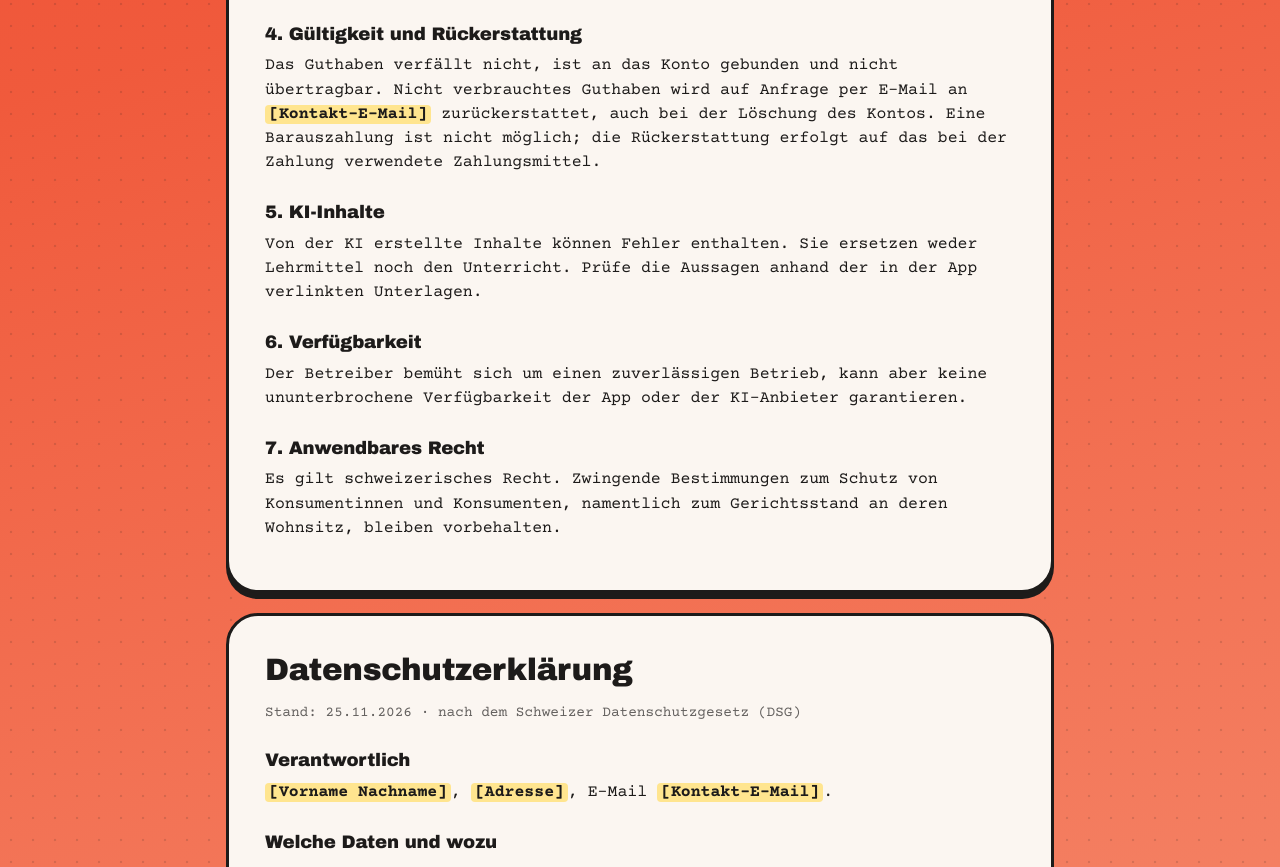
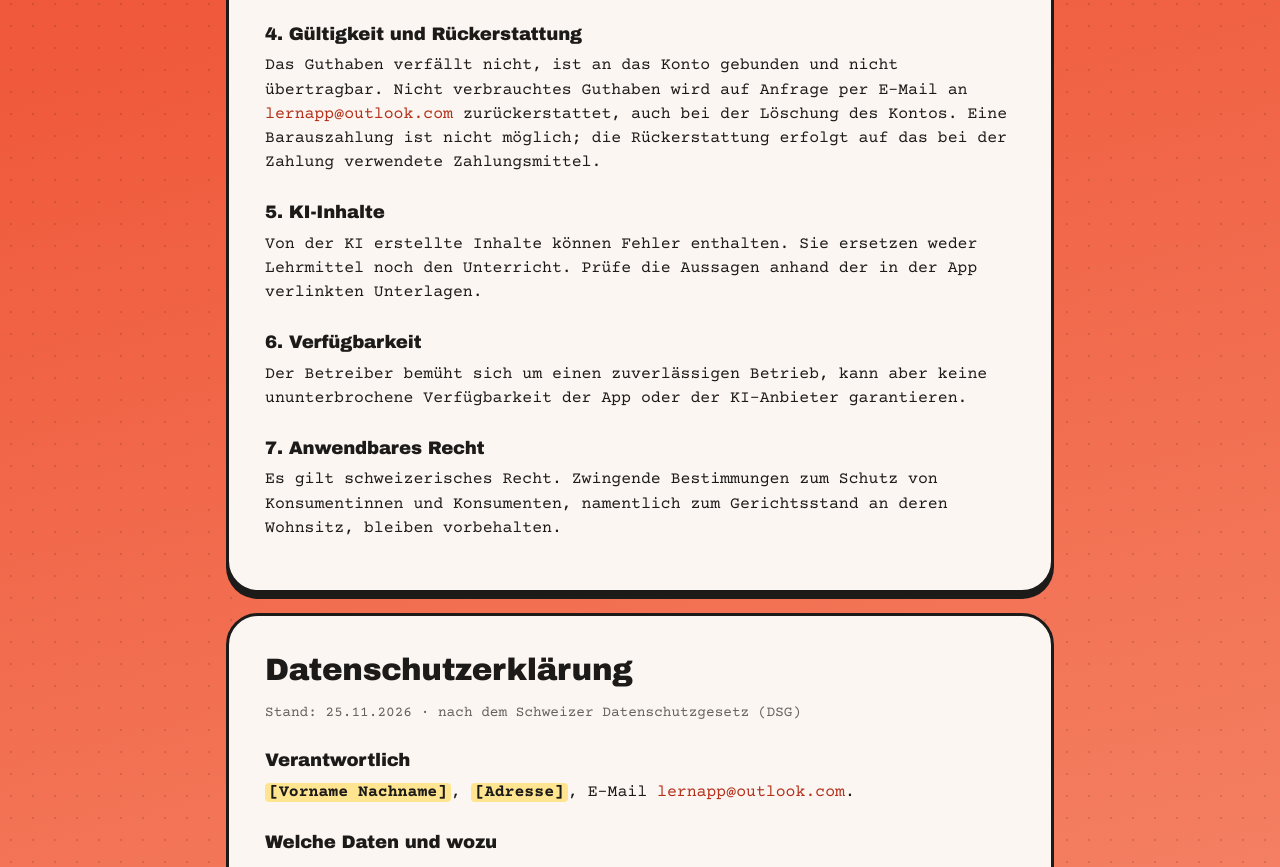
Before and after one commit to leonspam245-maker/kv-lernapp, a website: page public/rechtliches.html in a window 1280 px wide. Shown: the part 1371-2238 px from the top of the page. Drawn offline with Linux system fonts and the light colour scheme.

Commit message:
Rechtliches: Kontaktadresse lernapp@outlook.com
Co-Authored-By: Claude Opus 5.5 <noreply@anthropic.com>
Claude-Session: https://claude.ai/code/session_016KTQAUC2m2Fo6mvNi5LwLd

```diff
--- a/public/rechtliches.html
+++ b/public/rechtliches.html
@@ -30,7 +30,7 @@
         <span class="fill">[Vorname Nachname]</span><br>
         <span class="fill">[Strasse Nr.]</span><br>
         <span class="fill">[PLZ Ort]</span>, Schweiz<br>
-        E-Mail: <span class="fill">[Kontakt-E-Mail]</span></p>
+        E-Mail: <a href="mailto:lernapp@outlook.com">lernapp@outlook.com</a></p>
       <p>Die KV-Lernapp ist ein privates Projekt und kein Angebot einer Schule, eines Lehrbetriebs oder eines Verbands.</p>
     </section>
 
@@ -44,7 +44,7 @@
       <h3>3. Preis</h3>
       <p>Jede KI-Erstellung wird nach tatsächlichem Verbrauch abgerechnet: Kosten des KI-Anbieters (in USD, nach dessen Preisliste pro verarbeiteter Texteinheit) × 3, umgerechnet in CHF zum in der App angezeigten Kurs, aufgerundet auf den nächsten Rappen. Vor jeder Erstellung wird ein Höchstbetrag reserviert; der nicht verbrauchte Teil wird sofort zurückgebucht. Schlägt eine Erstellung fehl, wird nichts belastet. Jede Belastung ist in der App unter «Einstellungen» einsehbar. Preisänderungen gelten nur für Erstellungen nach ihrer Bekanntgabe in der App.</p>
       <h3>4. Gültigkeit und Rückerstattung</h3>
-      <p>Das Guthaben verfällt nicht, ist an das Konto gebunden und nicht übertragbar. Nicht verbrauchtes Guthaben wird auf Anfrage per E-Mail an <span class="fill">[Kontakt-E-Mail]</span> zurückerstattet, auch bei der Löschung des Kontos. Eine Barauszahlung ist nicht möglich; die Rückerstattung erfolgt auf das bei der Zahlung verwendete Zahlungsmittel.</p>
+      <p>Das Guthaben verfällt nicht, ist an das Konto gebunden und nicht übertragbar. Nicht verbrauchtes Guthaben wird auf Anfrage per E-Mail an <a href="mailto:lernapp@outlook.com">lernapp@outlook.com</a> zurückerstattet, auch bei der Löschung des Kontos. Eine Barauszahlung ist nicht möglich; die Rückerstattung erfolgt auf das bei der Zahlung verwendete Zahlungsmittel.</p>
       <h3>5. KI-Inhalte</h3>
       <p>Von der KI erstellte Inhalte können Fehler enthalten. Sie ersetzen weder Lehrmittel noch den Unterricht. Prüfe die Aussagen anhand der in der App verlinkten Unterlagen.</p>
       <h3>6. Verfügbarkeit</h3>
@@ -57,7 +57,7 @@
       <h2>Datenschutzerklärung</h2>
       <p class="small muted">Stand: 25.11.2026 · nach dem Schweizer Datenschutzgesetz (DSG)</p>
       <h3>Verantwortlich</h3>
-      <p><span class="fill">[Vorname Nachname]</span>, <span class="fill">[Adresse]</span>, E-Mail <span class="fill">[Kontakt-E-Mail]</span>.</p>
+      <p><span class="fill">[Vorname Nachname]</span>, <span class="fill">[Adresse]</span>, E-Mail <a href="mailto:lernapp@outlook.com">lernapp@outlook.com</a>.</p>
       <h3>Welche Daten und wozu</h3>
       <ul>
         <li><strong>Konto:</strong> E-Mail-Adresse, Passwort (nur verschlüsselt), Vorname, Lehrjahr und Berufsfachschule – für Anmeldung und Begrüssung.</li>
@@ -79,7 +79,7 @@
       <h3>Aufbewahrung</h3>
       <p>Konto- und Lerndaten bleiben gespeichert, bis du das Konto löschen lässt. Buchungen werden so lange aufbewahrt, wie es gesetzliche Aufbewahrungspflichten verlangen.</p>
       <h3>Deine Rechte</h3>
-      <p>Du kannst Auskunft über deine Daten verlangen, sie berichtigen oder löschen lassen und eine Kopie erhalten (in der App unter «Einstellungen → Sicherung herunterladen»). Anfragen an <span class="fill">[Kontakt-E-Mail]</span>.</p>
+      <p>Du kannst Auskunft über deine Daten verlangen, sie berichtigen oder löschen lassen und eine Kopie erhalten (in der App unter «Einstellungen → Sicherung herunterladen»). Anfragen an <a href="mailto:lernapp@outlook.com">lernapp@outlook.com</a>.</p>
     </section>
   </main>
   <script>
```
